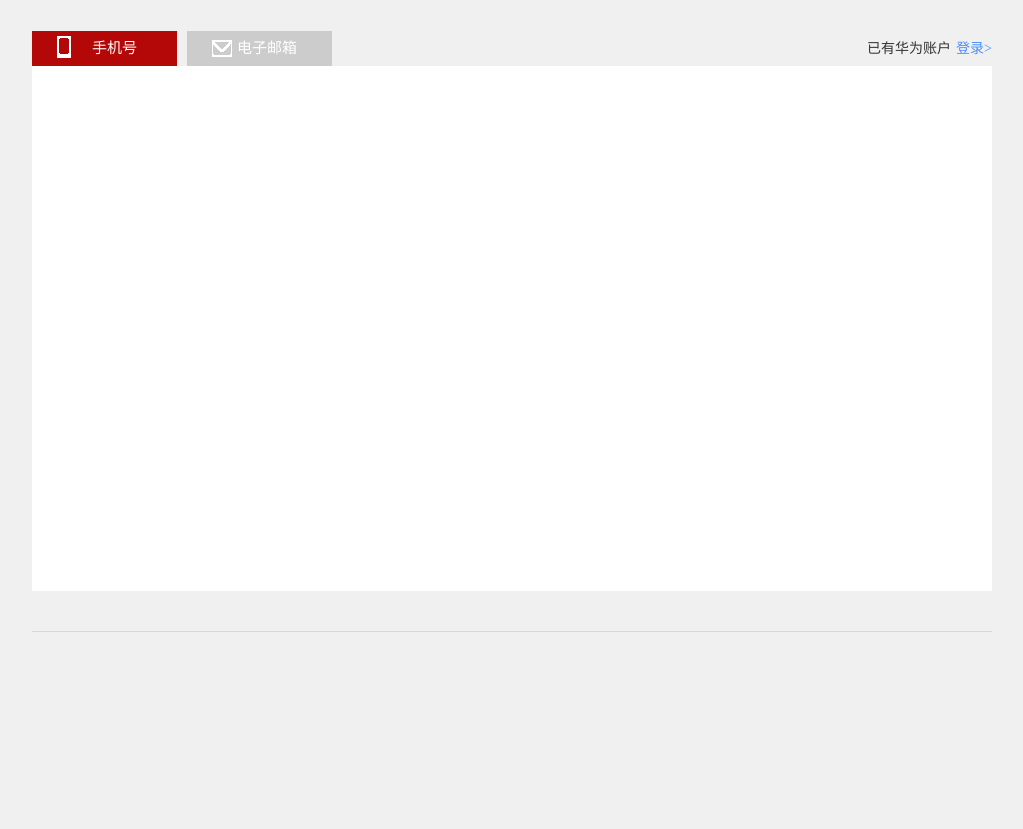
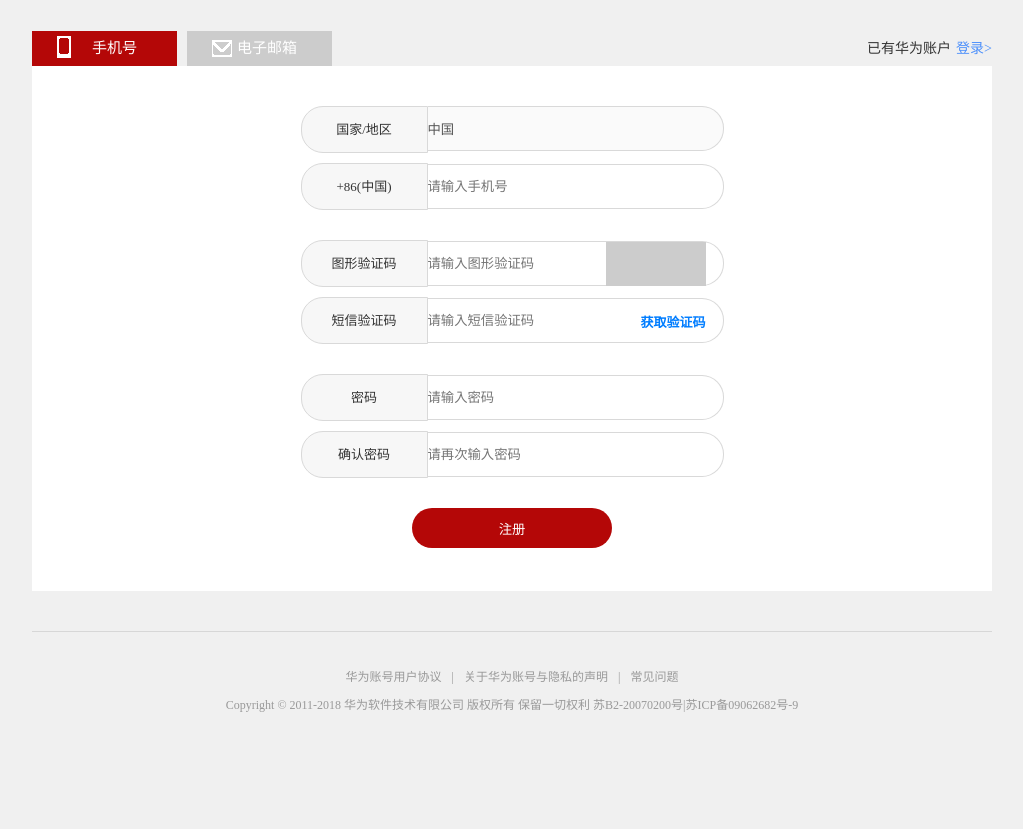
Before and after one commit to canoncqzy/huaweiShop, a PHP site: page /html/register.html in a window 1280 px wide. Shown: the part 66-895 px from the top of the page, without its empty margins (128-1151 px from the left). Run offline with PHP 8.4, Linux system fonts and the light colour scheme.

Commit message:
完成注册页面布局

```diff
--- a/src/css/base.css
+++ b/src/css/base.css
@@ -168,6 +168,8 @@ body{background: #f0f0f0;}
 	background: #f0f0f0;
 	color: #333333;
 	width: 300px;
+	font-size: 15px;
+
 }
 .header .container .layout .right .suggest div{cursor: pointer;}
 .header .container .layout .right .suggest div:hover{background: #A8A8A8;}
--- a/src/css/register.css
+++ b/src/css/register.css
@@ -44,6 +44,7 @@ body{background: #f0f0f0;}
 	position: relative;
 	padding-left: 60px;
 	line-height: 35px;
+	cursor: pointer;
 }
 .switch .container .phone i{
 	background: url(../img/reg-img01.png) no-repeat 0 -18px;
@@ -58,6 +59,7 @@ body{background: #f0f0f0;}
 	position: relative;
 	padding-left: 50px;
 	line-height: 35px;
+	cursor: pointer;
 }
 .switch .container .email i{
 	background: url(../img/reg-img01.png) no-repeat -1px 4px;
@@ -81,18 +83,86 @@ body{background: #f0f0f0;}
 }
 .content .container{
 	width: 960px;
-	height: 100%;
+	height: 485px;
 	margin: 0 auto;
 	background: #FFFFFF;
+	padding-top: 40px;
 }
-
+.content .container .reg_form{
+	width: 423px;
+	margin: 0 auto;
+	font-size: 13px;
+	color: #333333;
+}
+.content .container .reg_form div p{
+	margin-bottom: 10px;
+	position: relative;
+}
+.content .container .reg_form div p span{
+	display: inline-block;
+	width: 125px;
+	height: 45px;
+	background: #f7f7f7;
+	line-height: 45px;
+	text-align: center;
+	border:1px solid #d9d9d9;
+	border-top-left-radius: 22px;
+	border-bottom-left-radius: 22px;
+}
+.content .container .reg_form div p input{
+	width: 296px;
+	height: 45px;
+	border:1px solid #d9d9d9;
+	border-left: none;
+	border-top-right-radius: 22px;
+	border-bottom-right-radius: 22px;
+	outline: none;
+}
+.content .container .reg_form .reg_submit{
+	display: block;
+	width: 200px;
+	height: 40px;
+	background: #b40707;
+	border-radius: 20px;
+	border:none;
+	outline: none;
+	cursor: pointer;
+	color: #fff;
+	margin: 30px auto;
+}
+.content .container .reg_form div{margin-bottom: 30px;}
+.content .container .reg_form div p i{
+	position: absolute;
+	width: 100px;
+	height: 44px;
+	background: #ccc;
+	top: 2px;
+	right: 18px;
+}
+.content .container .reg_form div p b{
+	position: absolute;
+	top: 15px;
+	right: 18px;
+	color: #007dff;
+	cursor: pointer;
+}
 /*footer*/
 .footer{
 	height: 197px;
+	margin-top: 40px;
 }
 .footer .container{
 	width: 960px;
-	height: 100%;
-	margin:  40px auto;
+	height: 172px;
+	margin:  0 auto;
 	border-top: 1px solid #d7d7d7;
+	padding-top: 25px;
 }
+.footer .container p{
+	width: 960px;
+	text-align: center;
+	font-size: 12px;
+	color: #999999;
+	margin-top: 10px;
+}
+.footer .container p a{color: #999999;margin:0 10px;}
--- a/src/html/register.html
+++ b/src/html/register.html
@@ -25,14 +25,29 @@
 		<!--content-->
 		<div class="content">
 			<div class="container">
-
+				<form class="reg_form">
+					<div>
+						<p><span>国家/地区</span><input type="text" value="中国" disabled="disabled"></p>
+						<p><span>+86(中国)</span><input type="text" placeholder="请输入手机号"></p>
+					</div>
+					<div>
+						<p><span>图形验证码</span><input type="text" placeholder="请输入图形验证码"><i></i></p>
+						<p><span>短信验证码</span><input type="text" placeholder="请输入短信验证码"><b>获取验证码</b></p>
+					</div>
+					<div>
+						<p><span>密码</span><input type="text" placeholder="请输入密码"></p>
+						<p><span>确认密码</span><input type="text" placeholder="请再次输入密码"></p>
+					</div>
+					<input type="submit" value="注册" class="reg_submit">
+				</form>
 			</div>
 		</div>
 
 		<!--footer-->
 		<div class="footer">
 			<div class="container">
-
+				<p><a href="#">华为账号用户协议</a><span>|</span><a href="#">关于华为账号与隐私的声明</a><span>|</span><a href="#">常见问题</a></p>
+				<p>Copyright &copy; 2011-2018 华为软件技术有限公司&nbsp;版权所有&nbsp;保留一切权利&nbsp;苏B2-20070200号|苏ICP备09062682号-9</p>
 			</div>
 		</div>
 	</body>
```
